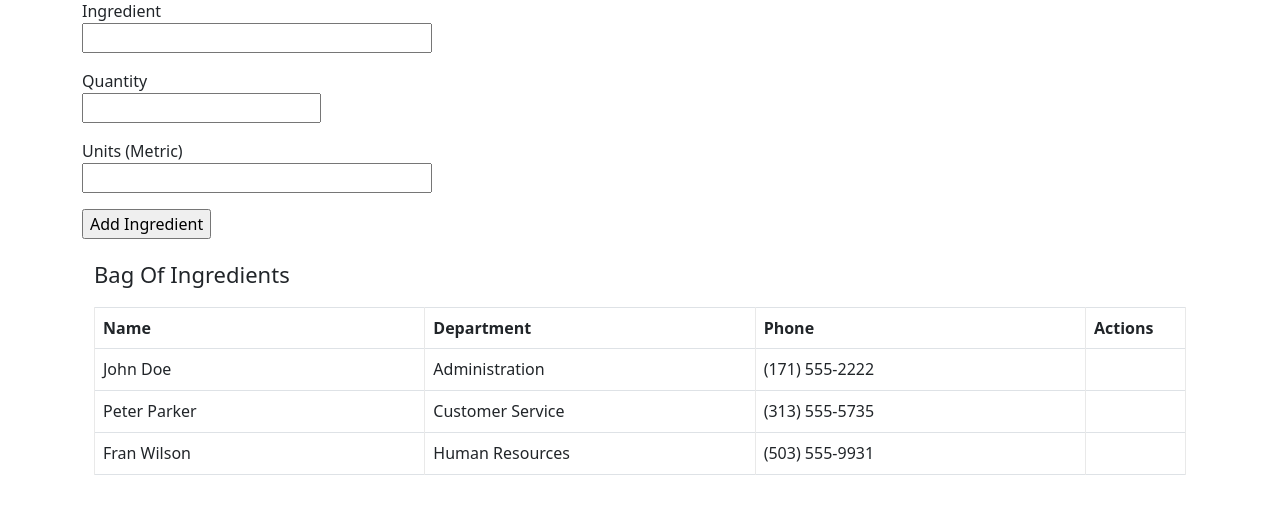
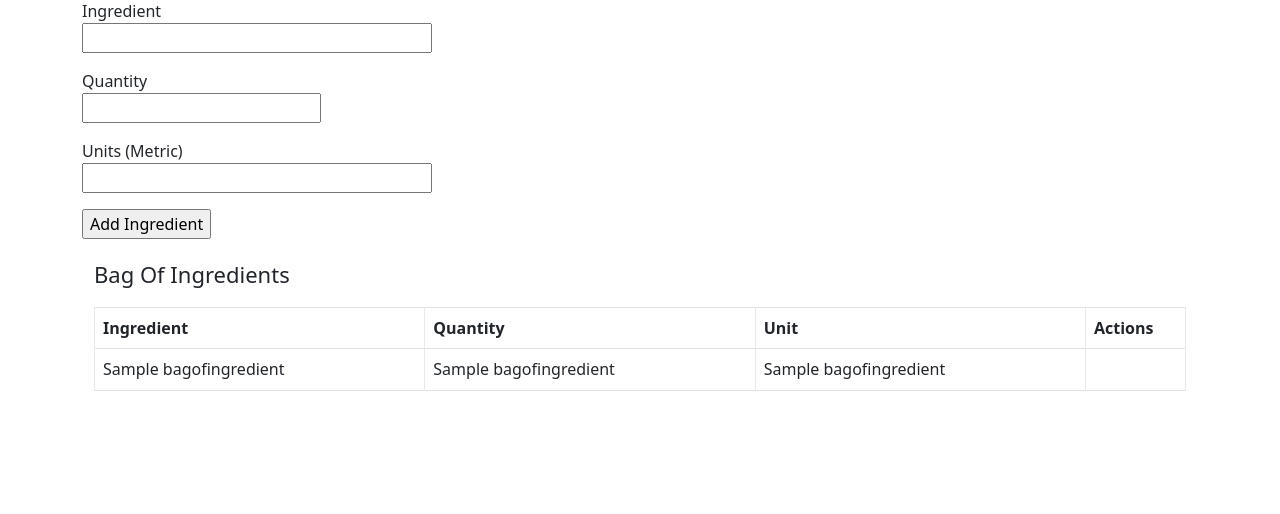
Before and after one commit to smuktevi/recipeat, a Flask app: page /ingredients in a window 1280 px wide. Shown: the part 233-747 px from the top of the page. Run offline with Flask 2, Linux system fonts and the light colour scheme; the visitor is signed in with stand-in values (Sample User, id 1); a database or web service that is not in the repository returns one stand-in record (values such as "Sample title"); some libraries are stand-ins or nearby versions.

Commit message:
Add ingredient functionality is complete. Displaying table of ingredients is complete.

```diff
--- a/app/routes.py
+++ b/app/routes.py
@@ -104,7 +104,7 @@ def ingredients():
 
     # TODO Query the database for BOI to display
     user_boi = BagOfIngredients(session['username'])
-    user_boi.get_boi()
+    ingredients_list = user_boi.get_boi()
 
 
     if request.method == 'POST':
@@ -113,16 +113,21 @@ def ingredients():
         units = request.form['units']
 
         if(ingredient == "" or quantity == ""):
-            return render_template('ingredients.html', form=form, alertmessage="Ingredient and Quantity cannot be empty! Make sure Quantity is a number!")
+            return render_template('ingredients.html', form=form, ingredients=ingredients_list, alertmessage="Ingredient and Quantity cannot be empty! Make sure Quantity is a number!")
 
-        # TODO call update ingredient to bag of ingredients
+        # Add ingredient to database
         ingredient_obj = Ingredient(ingredient_full=quantity+" "+units+" "+ingredient, ingredient_name=ingredient, amount=quantity, units=units)
         push_success = user_boi.push_boi(ingredient_obj)
 
+        # Check if push to database was not successful. Return error page.
         if(push_success == False):
-            return render_template('ingredients.html', form=form, alertmessage="Ingredient is already in bag!")
+            return render_template('ingredients.html', form=form, ingredients=ingredients_list, alertmessage="Ingredient is already in bag!")
 
-    return render_template('ingredients.html', form=form)
+        # Get the new list to display
+        ingredients_list = user_boi.get_boi()
+        return render_template('ingredients.html', form=form, ingredients=ingredients_list)
+
+    return render_template('ingredients.html', form=form, ingredients=ingredients_list)
 
 
 @app.route('/recipe', methods=['GET', 'POST'])
--- a/app/templates/ingredients.html
+++ b/app/templates/ingredients.html
@@ -172,43 +172,25 @@ $(document).ready(function(){
             <table class="table table-bordered">
                 <thead>
                     <tr>
-                        <th>Name</th>
-                        <th>Department</th>
-                        <th>Phone</th>
+                        <th>Ingredient</th>
+                        <th>Quantity</th>
+                        <th>Unit</th>
                         <th>Actions</th>
                     </tr>
                 </thead>
                 <tbody>
-                    <tr>
-                        <td>John Doe</td>
-                        <td>Administration</td>
-                        <td>(171) 555-2222</td>
-                        <td>
+                    {% for row in ingredients %}
+                        <tr>
+                            <td>{{ row[2] }}</td>
+                            <td>{{ row[3] }}</td>
+                            <td>{{ row[4] }}</td>
+                            <td>
 							<a class="add" title="Add" data-toggle="tooltip"><i class="material-icons">&#xE03B;</i></a>
                             <a class="edit" title="Edit" data-toggle="tooltip"><i class="material-icons">&#xE254;</i></a>
                             <a class="delete" title="Delete" data-toggle="tooltip"><i class="material-icons">&#xE872;</i></a>
-                        </td>
-                    </tr>
-                    <tr>
-                        <td>Peter Parker</td>
-                        <td>Customer Service</td>
-                        <td>(313) 555-5735</td>
-                        <td>
-							<a class="add" title="Add" data-toggle="tooltip"><i class="material-icons">&#xE03B;</i></a>
-                            <a class="edit" title="Edit" data-toggle="tooltip"><i class="material-icons">&#xE254;</i></a>
-                            <a class="delete" title="Delete" data-toggle="tooltip"><i class="material-icons">&#xE872;</i></a>
-                        </td>
-                    </tr>
-                    <tr>
-                        <td>Fran Wilson</td>
-                        <td>Human Resources</td>
-                        <td>(503) 555-9931</td>
-                        <td>
-							<a class="add" title="Add" data-toggle="tooltip"><i class="material-icons">&#xE03B;</i></a>
-                            <a class="edit" title="Edit" data-toggle="tooltip"><i class="material-icons">&#xE254;</i></a>
-                            <a class="delete" title="Delete" data-toggle="tooltip"><i class="material-icons">&#xE872;</i></a>
-                        </td>
-                    </tr>
+                            </td>
+                        </tr>
+                    {% endfor %}
                 </tbody>
             </table>
         </div>
--- a/modules/bag_of_ingredients.py
+++ b/modules/bag_of_ingredients.py
@@ -22,8 +22,7 @@ class BagOfIngredients:
     def get_boi(self):
         # Gets bag of ingredients for a certain User
 
-        print("Getting Bag of Ingredients from DB>>>\n", self.db.get(
-            "bagofingredients", "*", where="user_id="+self.username))
+        print("Getting Bag of Ingredients from DB>>>\n", self.db.get("bagofingredients", "*", where="user_id="+self.username))
         return self.db.get("BagOfIngredients", "*", where="user_id="+self.username)
 
     def push_boi(self, ing: Ingredient):
--- a/modules/database.py
+++ b/modules/database.py
@@ -78,6 +78,7 @@ class Database:
                                      password=self.url.password,
                                      host=self.url.hostname,
                                      port=self.url.port)
+        self.conn.set_isolation_level(ISOLATION_LEVEL_AUTOCOMMIT)
 
         self.cursor = self.conn.cursor()
 
```
Also changed, not shown: commands/command.py (+19 -1 lines).
